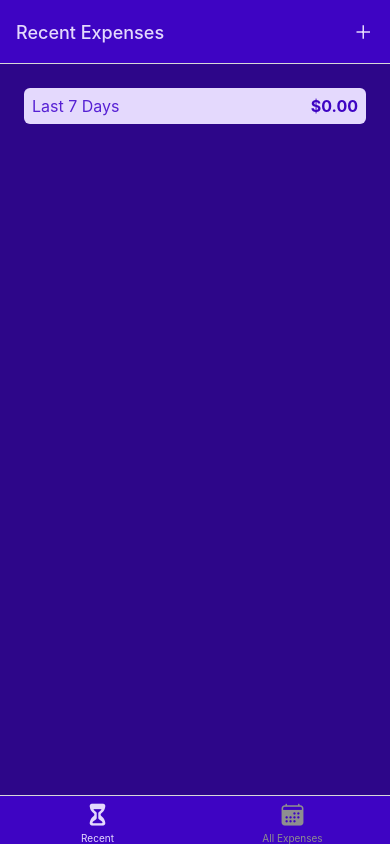
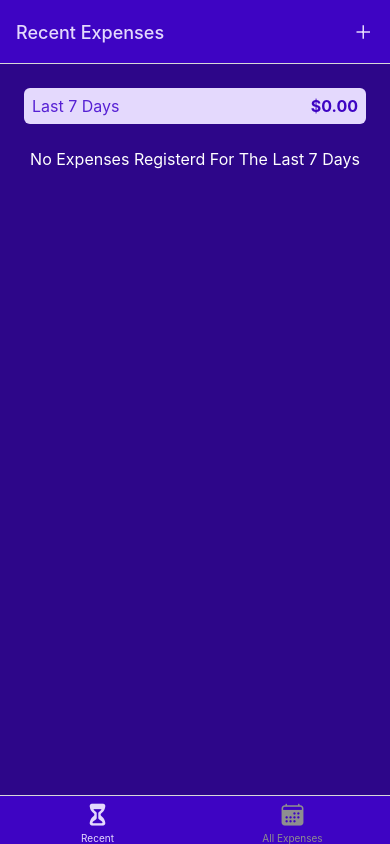
Before and after one commit to gilxhonh/ReactNative-ExpenseTrackerApp, a React Native app: screen /RecentExpenses in a window 390 px wide. Built offline with nearby package versions, Linux system fonts and the light colour scheme.

Commit message:
UI Fixes

```diff
--- a/App.js
+++ b/App.js
@@ -64,7 +64,7 @@
 export default function App () {
   return (
     <>
-      <StatusBar style="auto" />
+      <StatusBar style="light" />
       <ExpensesContextProvider>
         <NavigationContainer>
           <Stack.Navigator
--- a/components/ExpensesOutput/ExpensesOutput.js
+++ b/components/ExpensesOutput/ExpensesOutput.js
@@ -1,14 +1,20 @@
 import React from 'react'
-import { StyleSheet, View } from 'react-native'
+import { StyleSheet, Text, View } from 'react-native'
 import ExpensesSummary from './ExpensesSummary'
 import ExpensesList from './ExpensesList'
 import { GlobalStyles } from '../../constants/styles'
 
-function ExpensesOutput ({ expenses, expensesPeriod }) {
+function ExpensesOutput ({ expenses, expensesPeriod, fallbackText }) {
+  let content = <Text style={styles.infoText}>{fallbackText}</Text>
+
+  if (expenses.length > 0) {
+    content = <ExpensesList expenses={expenses} />
+  }
+
   return (
     <View style={styles.container}>
       <ExpensesSummary periodName={expensesPeriod} expenses={expenses} />
-      <ExpensesList expenses={expenses} />
+      {content}
     </View>
   )
 }
@@ -21,5 +27,11 @@
     paddingHorizontal: 24,
     paddingTop: 24,
     backgroundColor: GlobalStyles.colors.primary700
+  },
+  infoText: {
+    color: 'white',
+    fontSize: 16,
+    textAlign: 'center',
+    marginTop: 25
   }
 })
--- a/screens/AllExpenses.js
+++ b/screens/AllExpenses.js
@@ -7,7 +7,11 @@
 
   return (
     <>
-      <ExpensesOutput expenses={expensesCtx.expenses} expensesPeriod="Total" />
+      <ExpensesOutput
+        expenses={expensesCtx.expenses}
+        expensesPeriod="Total"
+        fallbackText="No Registerd Expenses Found"
+      />
     </>
   )
 }
--- a/screens/RecentExpenses.js
+++ b/screens/RecentExpenses.js
@@ -16,7 +16,11 @@
 
   return (
     <>
-      <ExpensesOutput expenses={recentExpenses} expensesPeriod="Last 7 Days" />
+      <ExpensesOutput
+        expenses={recentExpenses}
+        expensesPeriod="Last 7 Days"
+        fallbackText="No Expenses Registerd For The Last 7 Days"
+      />
     </>
   )
 }
```
